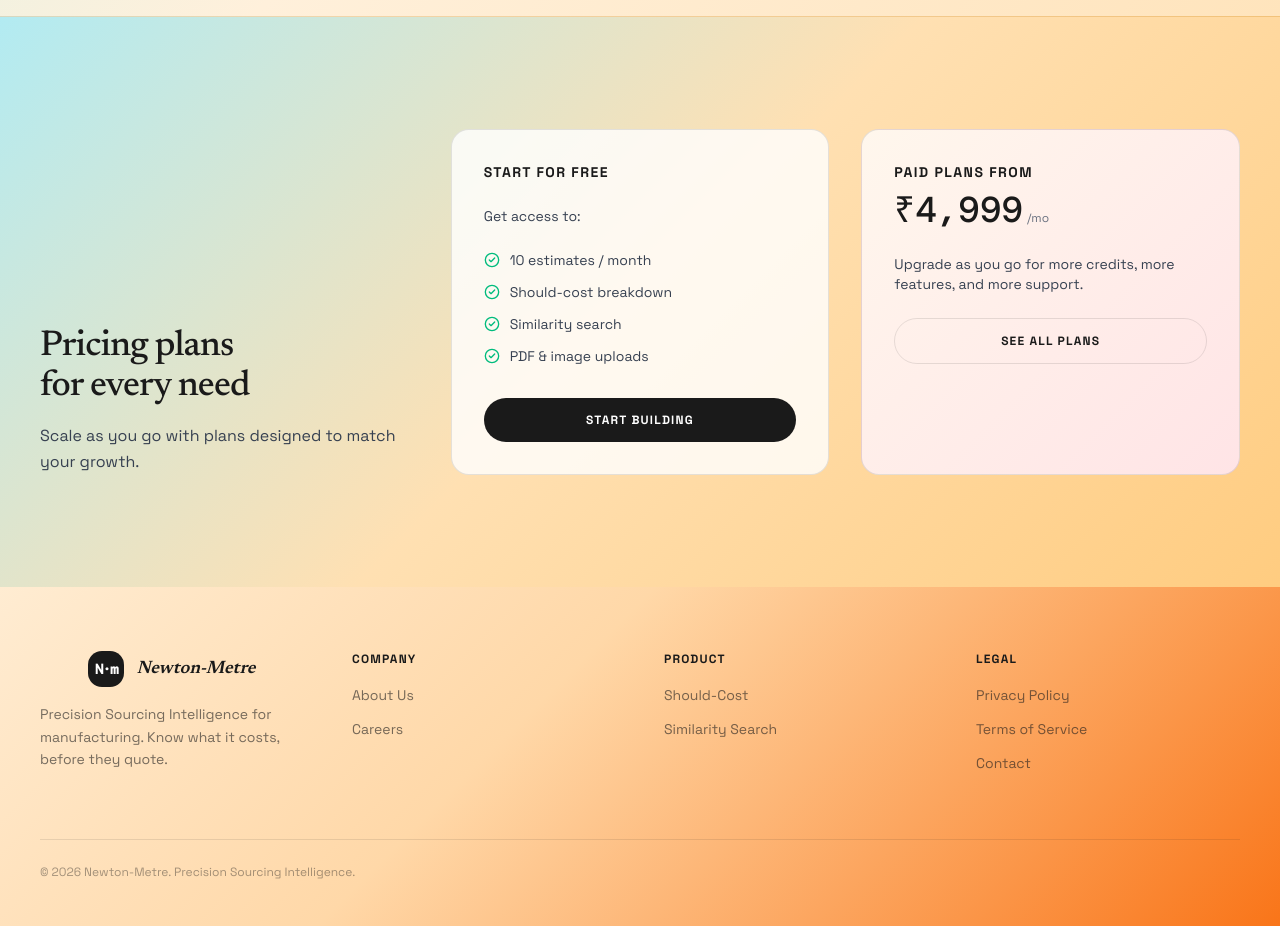
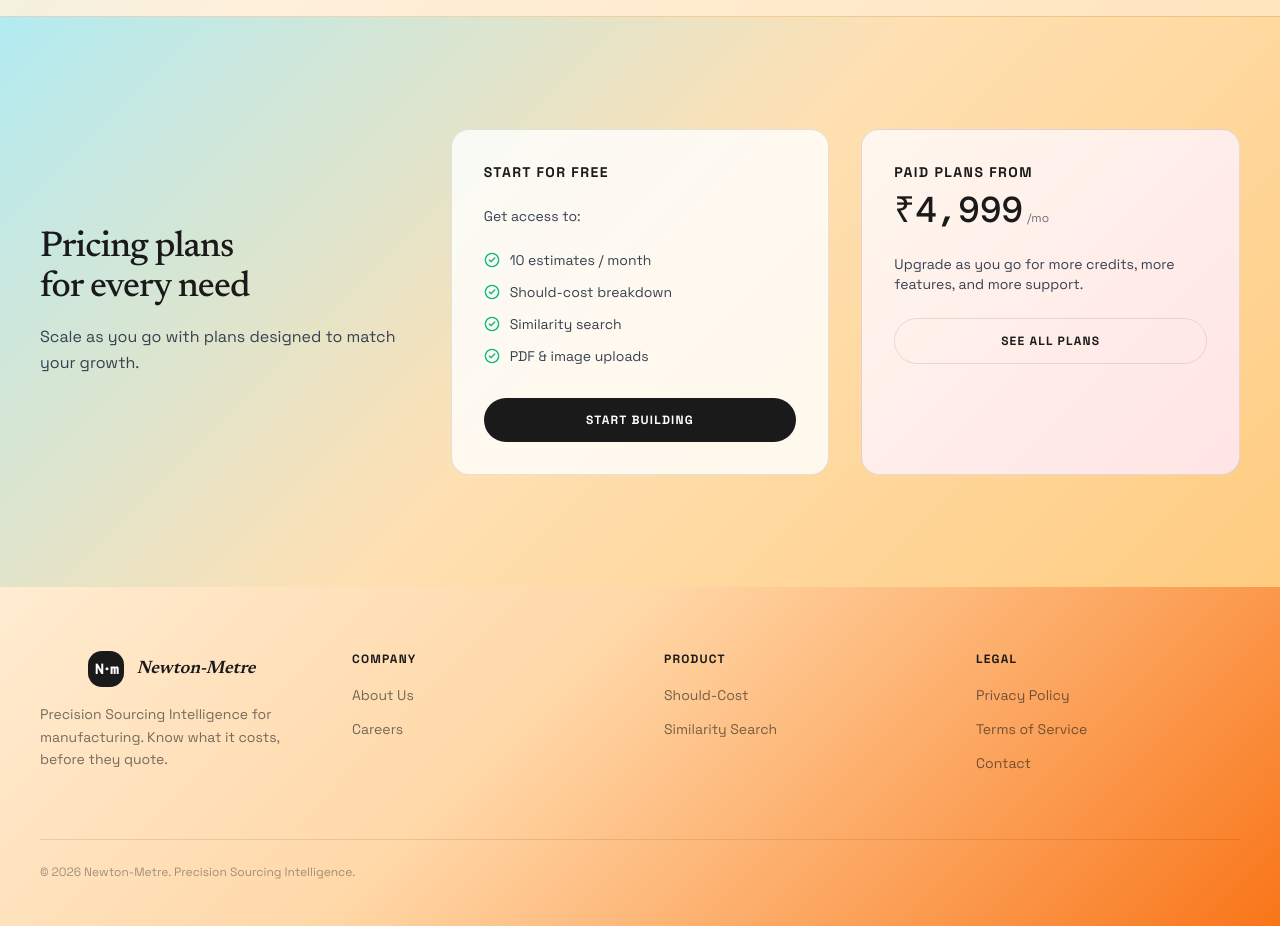
Before and after one commit to chandananvithahr/newton-metre, a Next.js app in the folder frontend/: page / in a window 1280 px wide. Shown: the part 6080-7006 px from the top of the page. Built offline with nearby package versions, Linux system fonts and the light colour scheme; no server answers.

Commit message:
fix: vertically center pricing heading with adjacent cards

```diff
--- a/frontend/src/app/page.tsx
+++ b/frontend/src/app/page.tsx
@@ -412,9 +412,9 @@
   return (
     <section id="pricing" className="py-28 px-4 sm:px-8 warm-gradient-hero border-t border-black/5">
       <div className="max-w-[1200px] mx-auto">
-        <div className="grid lg:grid-cols-3 gap-8 items-end">
+        <div className="grid lg:grid-cols-3 gap-8 items-stretch">
           {/* Left: heading */}
-          <div>
+          <div className="flex flex-col justify-center">
             <h2 className="text-4xl font-medium text-[#1a1a1a] tracking-tight mb-4" style={{ fontFamily: "var(--font-headline)" }}>
               Pricing plans<br />for every need
             </h2>
```
